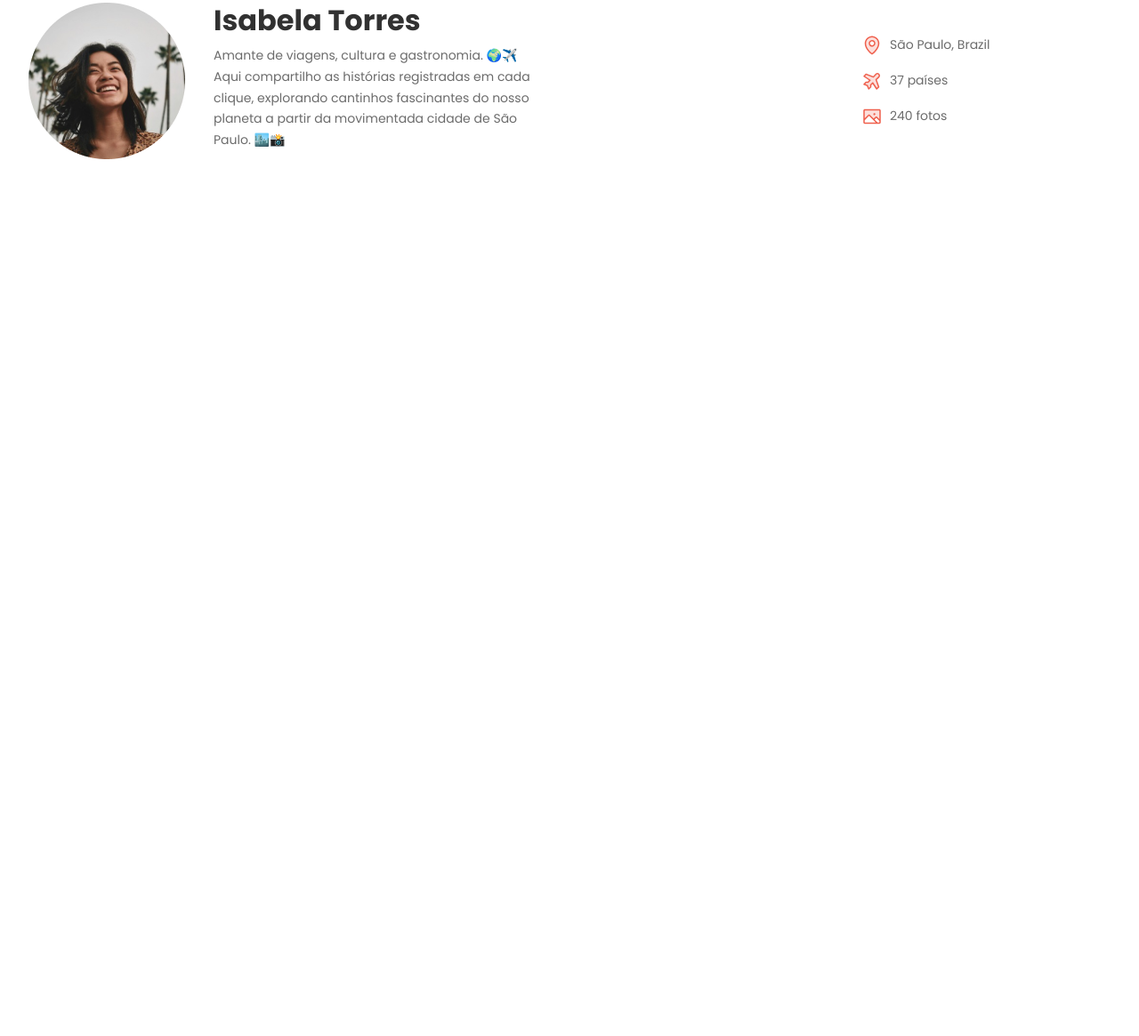
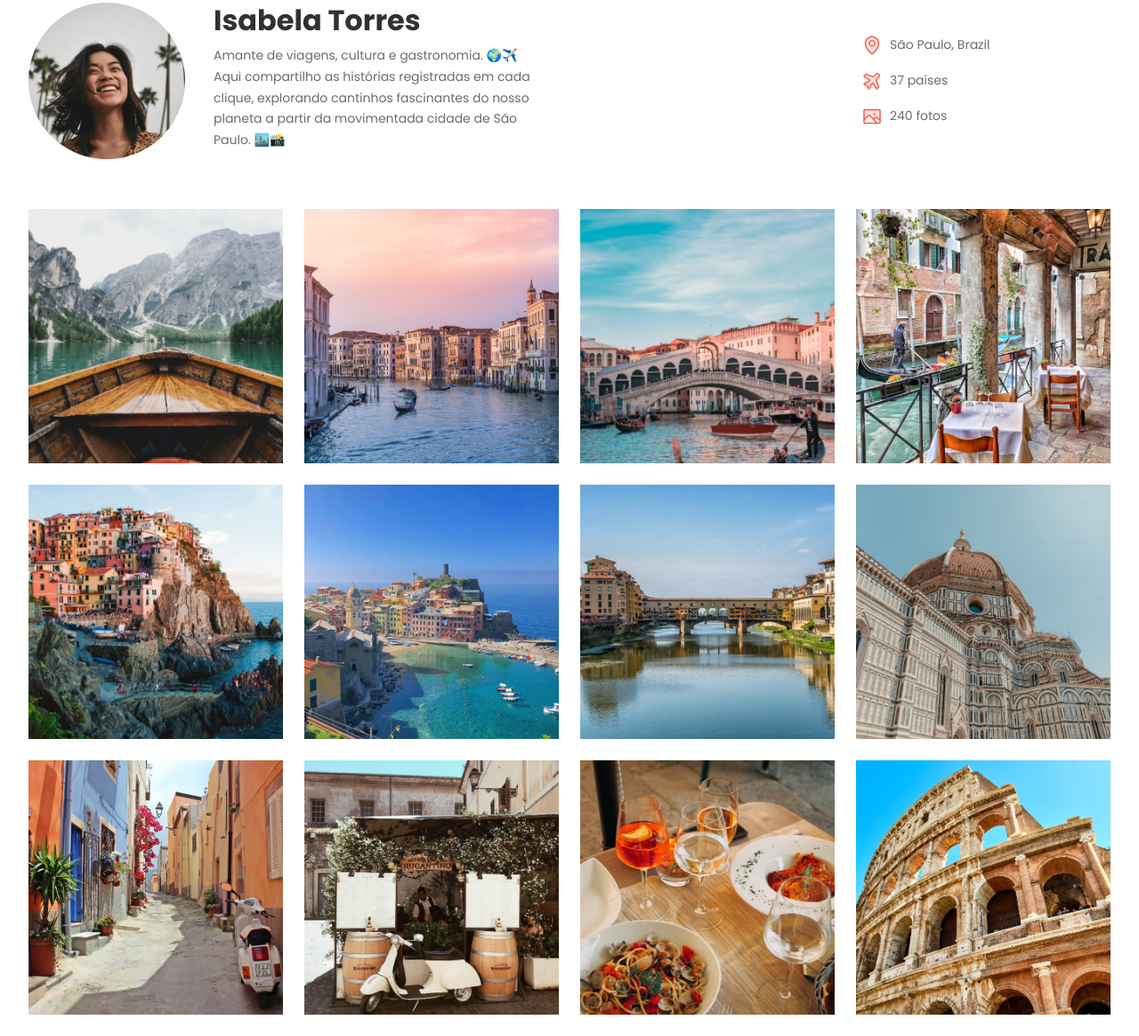
Before and after one commit to iagopacheco01/travelgram, a plain HTML site: page index.html in a window 1280 px wide. Shown: the part 125-1290 px from the top of the page at 89% size. Before the commit the page ends 800 px from the top, so only its background shows below. Drawn offline with Linux system fonts and the light colour scheme.

Commit message:
main gallery

```diff
--- a/index.html
+++ b/index.html
@@ -65,5 +65,19 @@
         </div>
     </header>
 </div>
+
+<main class="container">
+    <img src="assets/images/Image 01.png" alt="">
+    <img src="assets/images/Image 02.png" alt="">
+    <img src="assets/images/Image 03.png" alt="">
+    <img src="assets/images/Image 04.png" alt="">
+    <img src="assets/images/Image 05.png" alt="">
+    <img src="assets/images/Image 06.png" alt="">
+    <img src="assets/images/Image 07.png" alt="">
+    <img src="assets/images/Image 08.png" alt="">
+    <img src="assets/images/Image 09.png" alt="">
+    <img src="assets/images/Image 10.png" alt="">
+    <img src="assets/images/Image 11.png" alt="">
+    <img src="assets/images/Image 12.png" alt="">
 </body>
 </html>
--- a/styles/index.css
+++ b/styles/index.css
@@ -1,3 +1,4 @@
 @import url(global.css);
 @import url(nav.css);
 @import url(header.css);
+@import url(main.css);
--- /dev/null
+++ b/styles/main.css
@@ -0,0 +1,12 @@
+main {
+    display: flex;
+    flex-flow: row wrap;
+    gap: 24px;
+    padding-block: 24px;
+}
+
+main img {
+    width: 286px;
+    height: 286px;
+    object-fit: cover;
+}
```
